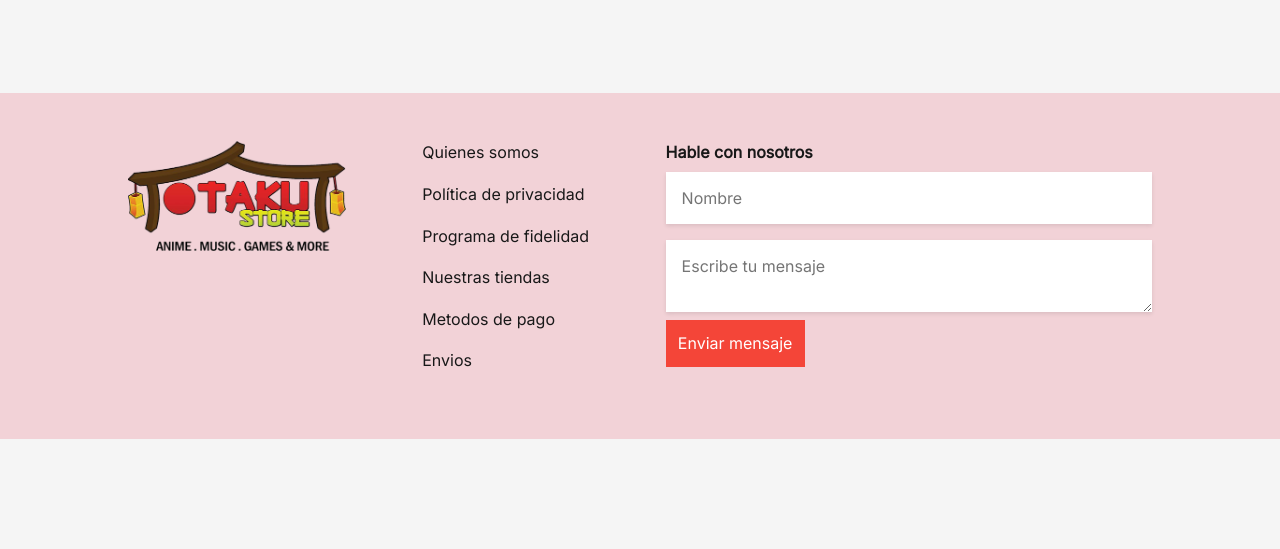
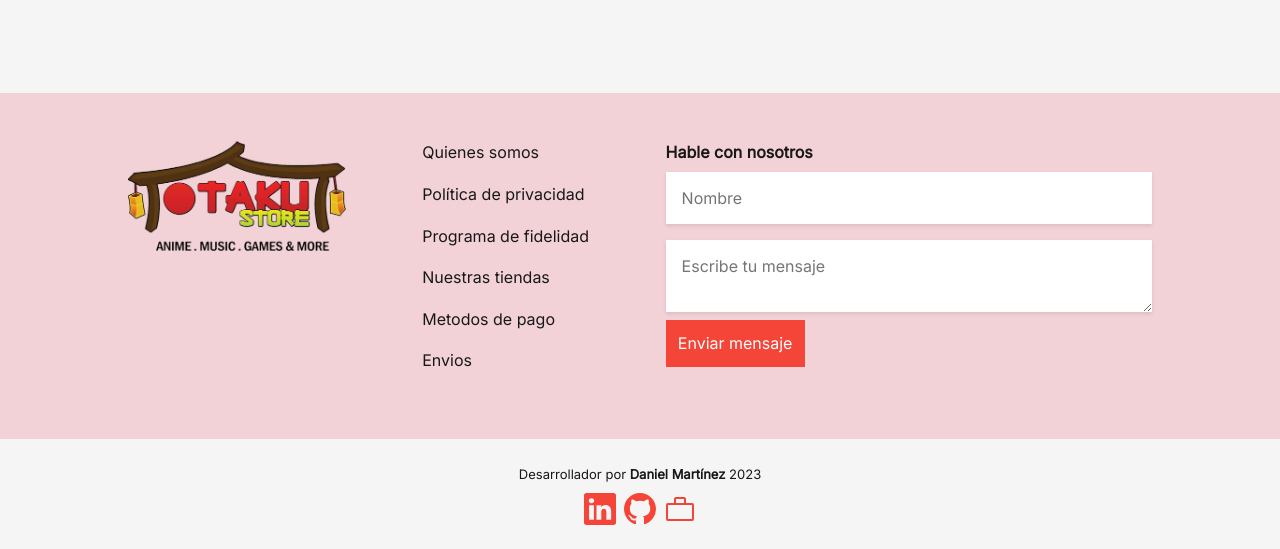
Before and after one commit to damaaaar/OtakuStore, a plain HTML site: page index.html in a window 1280 px wide. Shown: the part 1499-2048 px from the top of the page. Before the commit the page ends 1938 px from the top, so only its background shows below. Drawn offline with Linux system fonts and the light colour scheme.

Commit message:
footer agregado y estilizado

```diff
--- /dev/null
+++ b/assets/css/footer/footer.css
@@ -0,0 +1,46 @@
+.footer {
+  padding: 1.5rem 10vw;
+  display: flex;
+  flex-direction: column;
+  justify-content: center;
+  align-items: center;
+}
+
+.footer__texto {
+  font-size: small;
+}
+
+.footer__texto span {
+  font-weight: bold;
+}
+
+.footer__contacto {
+  margin-top: 0.5rem;
+  width: 7rem;
+  display: flex;
+  justify-content: space-between;
+  align-items: center;
+}
+
+.footer__icono {
+  width: 2rem;
+  height: 2rem;
+}
+
+.footer__icono {
+  background-position: center;
+  background-repeat: no-repeat;
+  background-size: cover;
+}
+
+.footer__icono--linkedin {
+  background-image: url(../../iconos/linkedin.svg);
+}
+
+.footer__icono--github {
+  background-image: url(../../iconos/github.svg);
+}
+
+.footer__icono--portafolio {
+  background-image: url(../../iconos/portafolio.svg);
+}
--- a/index.html
+++ b/index.html
@@ -14,6 +14,7 @@
     <link rel="stylesheet" href="assets/css/catalogo/catalogo.css">
     <link rel="stylesheet" href="assets/css/catalogo/productos.css">
     <link rel="stylesheet" href="assets/css/contacto/contacto.css">
+    <link rel="stylesheet" href="assets/css/footer/footer.css">
   </head>
   <body>
     <header class="header">
@@ -35,7 +36,7 @@
         <p class="banner__promocion">
           Productos seleccionados con 33% de descuento
         </p>
-        <a href="#" class="banner__boton">Ver Figuras</a>
+        <a href="#figuras" class="banner__boton">Ver Figuras</a>
       </div>
     </section>
     <main class="catalogo">
@@ -77,7 +78,7 @@
           </div>
         </div>
       </div>
-      <div class="catalogo__secciones">
+      <div class="catalogo__secciones" id="figuras">
         <div class="seccion__opciones">
           <h3 class="catalogo__encabezado">Figuras</h3>
           <a href="#" class="catalogo__mas">Ver todo</a>
@@ -173,5 +174,13 @@
         <a href="#" class="contacto__boton">Enviar mensaje</a>
       </form>
     </section>
+    <footer class="footer">
+      <p class="footer__texto">Desarrollador por <span>Daniel Martínez</span> 2023</p>
+      <ul class="footer__contacto">
+        <li><a href="https://www.linkedin.com/in/damaaaar/" target="_blank" rel="noopener noreferrer"><div class="footer__icono footer__icono--linkedin"></div></a></li>
+        <li><a href="https://github.com/damaaaar" target="_blank" rel="noopener noreferrer"><div class="footer__icono footer__icono--github"></div></a></li>
+        <li><a href="https://dashing-torte-b42a54.netlify.app/" target="_blank" rel="noopener noreferrer"><div class="footer__icono footer__icono--portafolio"></div></a></li>
+      </ul>
+    </footer>
   </body>
 </html>
```
Also changed, not shown: assets/iconos/github.svg (added), assets/iconos/linkedin.svg (added), assets/iconos/portafolio.svg (added).
